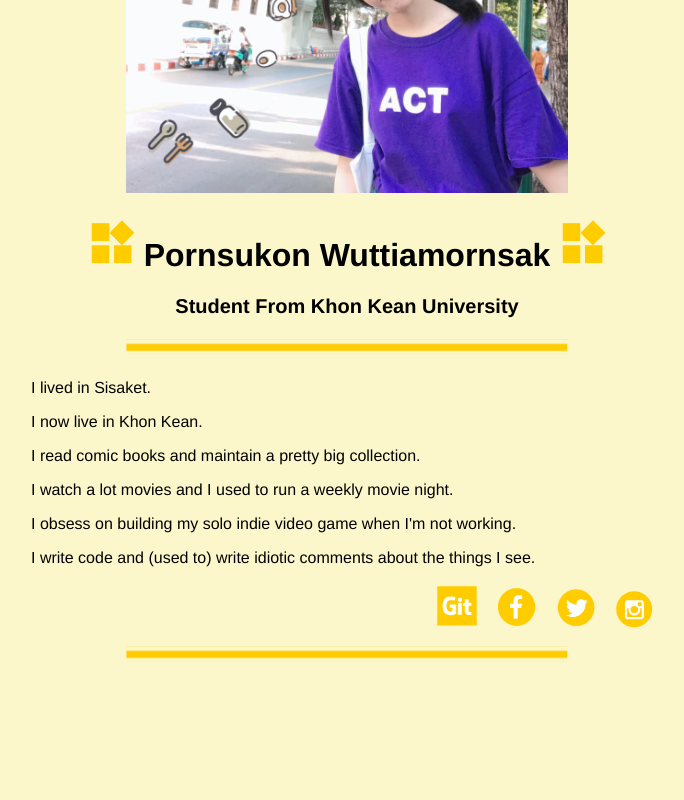
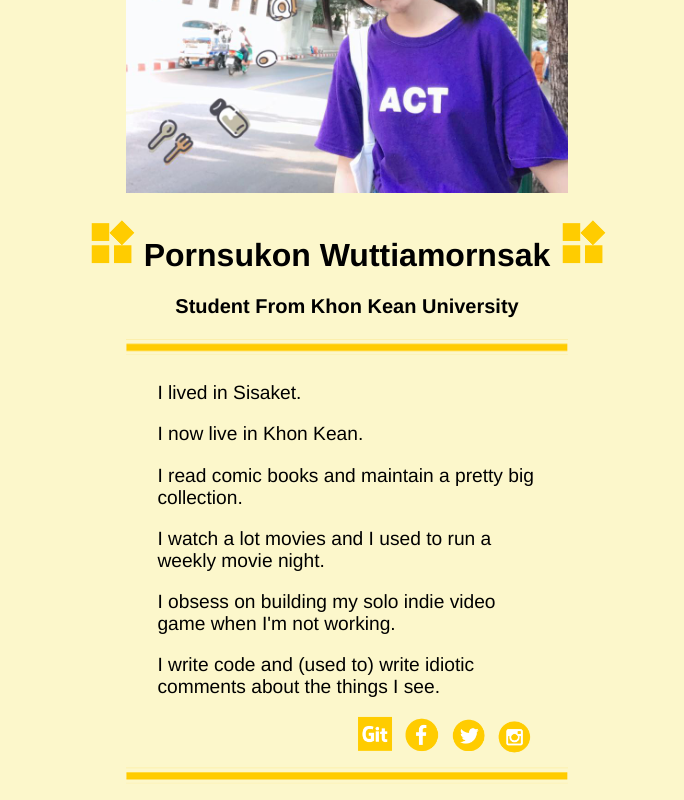
Before and after one commit to pornsukon/pornsukon2.github.io, a plain HTML site: page index.html in a window 1280 px wide. Shown: the part 433-1233 px from the top of the page, without its empty margins (293-977 px from the left). Before the commit the page ends 1111 px from the top, so only its background shows below. Drawn offline with Linux system fonts and the light colour scheme.

Commit message:
Update style.css

```diff
--- a/styles/style.css
+++ b/styles/style.css
@@ -39,11 +39,11 @@ h2{
 p{
     text-align: left;
     font-family: 'Franklin Gothic Medium', 'Arial Narrow', Arial, sans-serif;
-    font-size: 100%;
+    font-size: 120%;
 
 }
 .p1{
-    margin: 0% 25%;
+    margin: 0% 35%;
 }
 .logoimg{
     margin: -20px;
@@ -52,5 +52,5 @@ p{
     text-align: right;
 }
 .logo{
-    margin-right: 25%;
+    margin-right: 35%;
 }
```
